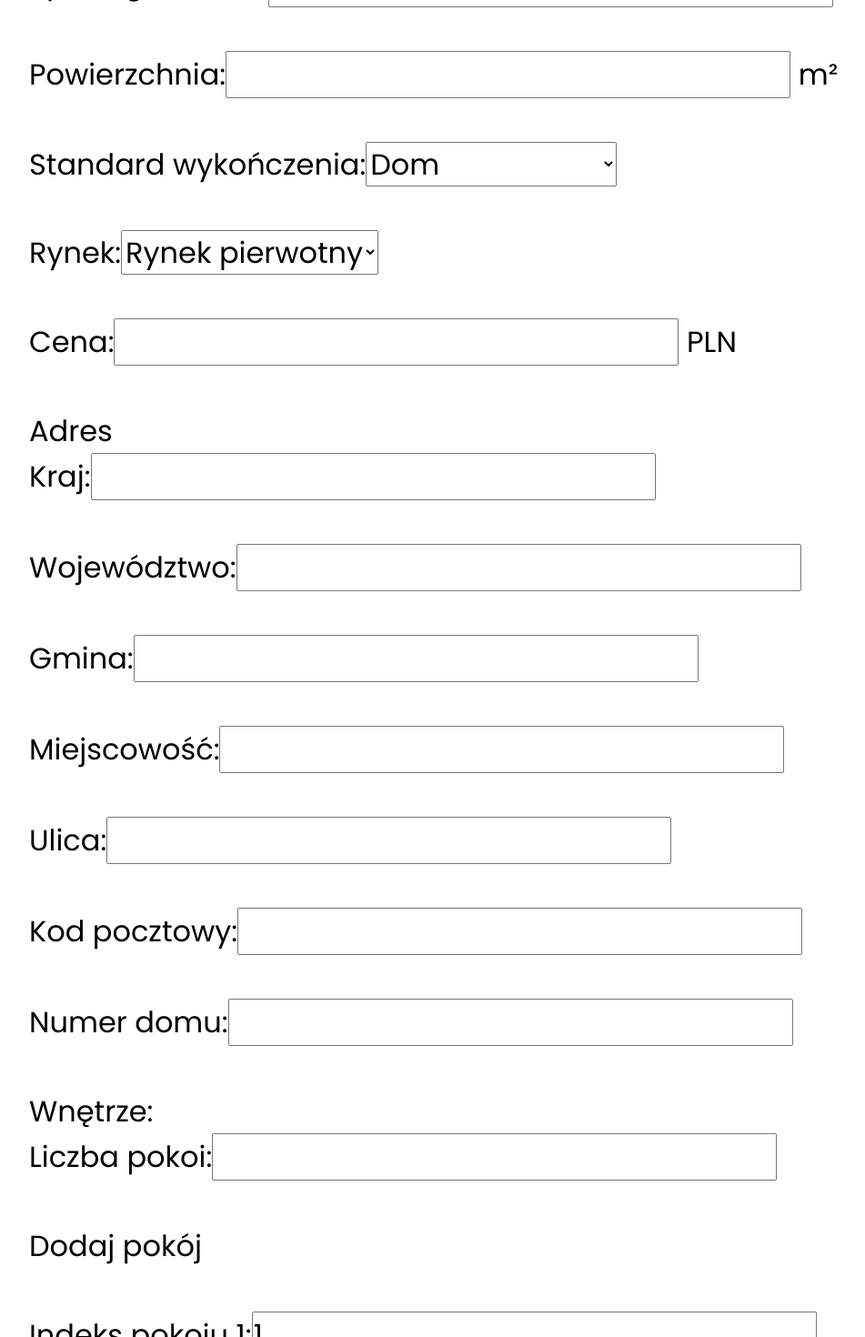
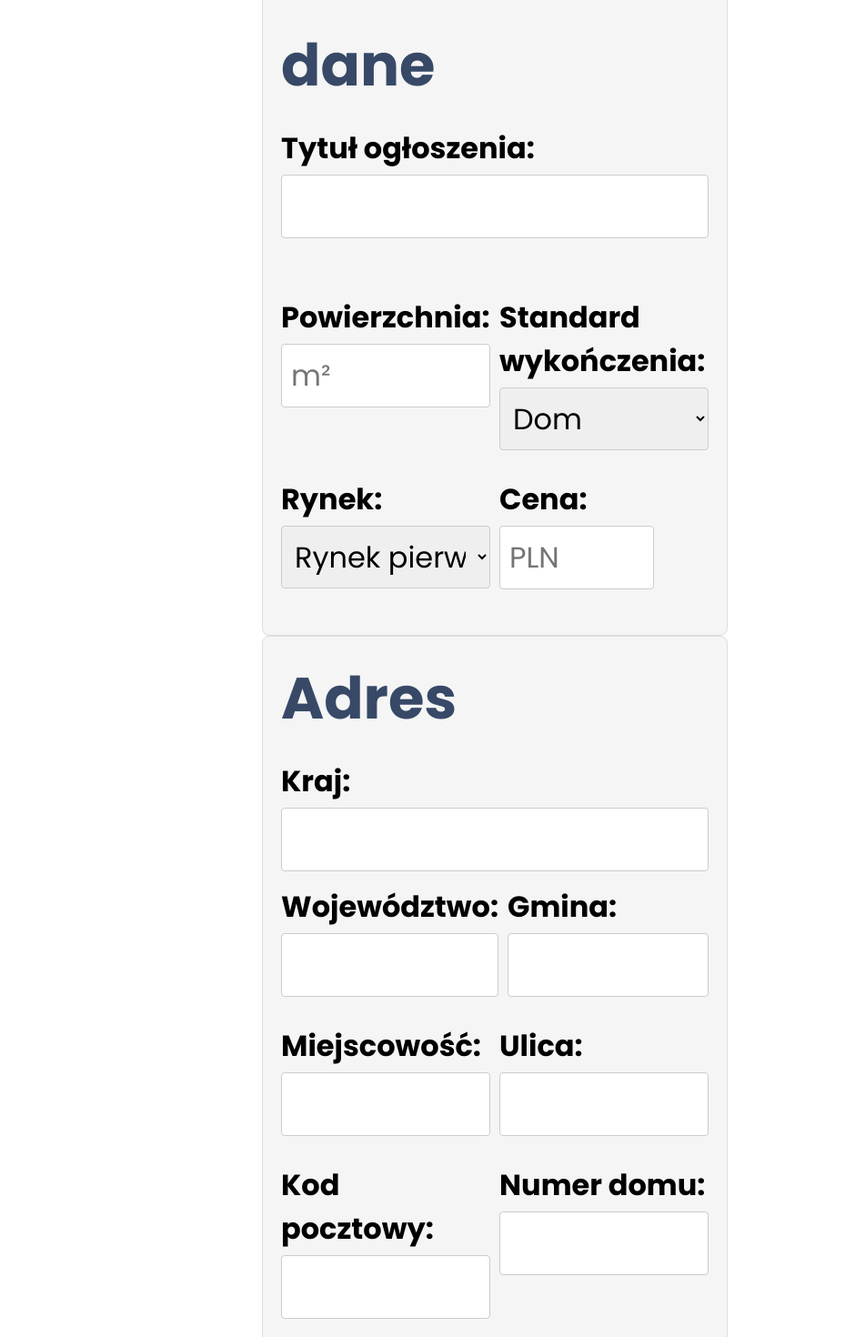
Before and after one commit to StefanSudyk/DATABASE_SOFTWARE_ENGINEERING_PROJECT, a React (Vite) app in the folder client/: page /Dodaj_ogloszenie in a window 1280 px wide. Shown: the part 220-1690 px from the top of the page at 91% size, without its empty margins (96-1047 px from the left). Built offline with nearby package versions, Linux system fonts and the light colour scheme.

Commit message:
Dodaj ogłoszenie HTML+CSS

```diff
--- a/client/src/Components/Pages/Dodaj_ogloszenie/advertisementForm.css
+++ b/client/src/Components/Pages/Dodaj_ogloszenie/advertisementForm.css
@@ -1,31 +1,3 @@
-.form-container{
-
-}
-
-.div-advertisement{
-
-}
-
-.advertisement-paragraph{
-
-}
-
-.form-advertisement-data{
-
-}
-
-.advertisement-label {
-  /* styles for labels */
-}
-
-.advertisement-input {
-  /* styles for inputs */
-}
-
-.advertisement-select {
-  /* styles for select elements */
-}
-
 .popup-notify{
   position: fixed;
   top: 0;
@@ -45,3 +17,116 @@
   max-width: 500px;
   width: 80%;
 }
+
+.form-container {
+  font-family: 'Arial', sans-serif;
+  width: 50%;
+  margin: 0 auto;
+}
+
+.form-advertisement-data {
+  max-width: 100%;
+  margin: 0 auto;
+}
+
+.div-advertisement {
+  padding: 20px;
+  border: 1px solid #ddd;
+  border-radius: 8px;
+  background-color: #f5f5f5;
+}
+
+.advertisement-paragraph {
+  font-size: 2em;
+  font-weight: bold;
+  margin-bottom: 20px;
+  color: #374967;
+}
+
+.advertisement-label {
+  display: block;
+  margin-bottom: 5px;
+  font-weight: bold;
+}
+
+.advertisement-input,
+.advertisement-select {
+  width: 100%;
+  padding: 10px;
+  margin-bottom: 15px;
+  border: 1px solid #ccc;
+  border-radius: 4px;
+}
+
+.flex-container {
+  display: flex;
+  gap: 10px;
+  margin-bottom: 15px;
+}
+.flex-container-mid{
+  display: flex;
+  align-items: center;
+  gap: 10px;
+  margin-bottom: 15px;
+}
+.flex-item-mid{
+  align-items: center;
+  width: calc(50% - 4px);
+}
+.flex-item {
+  flex: 1;
+}
+
+.flex-item input[type="number"] {
+  width: calc(100% );
+}
+
+input[type="number"] + span {
+  display: inline-block;
+  margin-left: 5px;
+}
+
+.advertisement-label[for="title"] {
+  margin-top: 0;
+}
+
+.advertisement-label[for="price"] + .advertisement-input {
+  width: calc(100% - 60px);
+}
+
+.advertisement-label[for="price"] + .advertisement-input + span {
+  display: inline-block;
+  margin-left: 10px;
+}
+.AddRoom{
+  border: 4px solid black;
+  border-radius: 10px;
+}
+
+.infoCheckbox  {
+  content: "";
+  display: inline-block;
+  width: 40px;
+  height: 40px;
+  margin-right: 10px;
+  border: 2px solid #333;
+  border-radius: 4px;
+}
+
+.sendButton {
+  border: 6px solid #374967;
+  border-radius: 10px;
+  width: 300px;
+  height: 80px;
+  font-weight: bold;
+  font-size: 48px;
+  color: #374967;
+  background-color: transparent;
+  transition: color 0.3s, background-color 0.3s, border-color 0.3s;
+}
+
+.sendButton:hover {
+  color: #000;
+  background-color: #374967;
+  border-color: #000;
+}
--- a/client/src/Components/Pages/Dodaj_ogloszenie/advertisementForm.jsx
+++ b/client/src/Components/Pages/Dodaj_ogloszenie/advertisementForm.jsx
@@ -248,70 +248,78 @@ const handleSubmit = async (event) => {
     <div className="form-container">
       <form className='form-advertisement-data' onSubmit={handleSubmit}>
         <div className='div-advertisement'>
-          <p className='advertimest-paragraph'>Podstawowe dane</p>
+          <p className='advertisement-paragraph'>Podstawowe dane</p>
           <label className='advertisement-label' htmlFor="title">Tytuł ogłoszenia:</label>
           <input className='advertisement-input' type="text" name="title" required onChange={(e) => setTitle(e.target.value)} /><br /><br />
 
-          <label className='advertisement-label' htmlFor="area">Powierzchnia:</label>
-          <input className='advertisement-input' type="number" min='0' name="area" required onChange={(e) => setSquareMetrage(e.target.value)} /> m²<br /><br />
-
-          <label className='advertisement-label' htmlFor="standard">Standard wykończenia:</label>
-          <select className='advertisement-select' name="standard" required onChange={(e) => setFinishingStandard(e.target.value)}>
+          <div className="flex-container">
+                <div className="flex-item">
+                    <label className="advertisement-label" htmlFor="area">Powierzchnia:</label>
+                    <input className="advertisement-input" type="number" min="0" name="area" required onChange={(e) => setSquareMetrage(e.target.value)} placeholder='m²'/>
+                </div>
+                <div className="flex-item">
+                    <label className="advertisement-label" htmlFor="standard">Standard wykończenia:</label>
+                    <select className="advertisement-select" name="standard" required onChange={(e) => setFinishingStandard(e.target.value)}>
                         <option value="HOUSE">Dom</option>
                         <option value="TERRACED_HOUSE">Dom szeregowy</option>
                         <option value="APARTMENT">Apartament</option>
                         <option value="OTHER">Inne</option>
-          </select><br /><br />
+                    </select>
+                </div>
+            </div>
 
-          <label className='advertisement-label' htmlFor="market">Rynek:</label>
-          <select className='advertisement-select' name="market"
-          required onChange={(e) => setMarket(e.target.value)}>
+            <div className="flex-container">
+                <div className="flex-item">
+                    <label className="advertisement-label" htmlFor="market">Rynek:</label>
+                    <select className="advertisement-select" name="market" required onChange={(e) => setMarket(e.target.value)}>
                         <option value="primary">Rynek pierwotny</option>
                         <option value="secondary">Rynek wtórny</option>
-          </select><br /><br />
-
-          <label className='advertisement-label' htmlFor="price">Cena:</label>
-          <input className='advertisement-input' type="number" name="price"
-          required onChange={(e) => setPrice(e.target.value)} /> PLN
-          <br /><br />
+                    </select>
+                </div>
+                <div className="flex-item">
+                    <label className="advertisement-label" htmlFor="price">Cena:</label>
+                    <input className="advertisement-input" type="number" name="price" required onChange={(e) => setPrice(e.target.value)} placeholder='PLN'/>
+                </div>
+            </div>
       </div>
       <div className='div-advertisement'>
-        <p className='advertimest-paragraph'>Adres</p>
+      <p className="advertisement-paragraph">Adres</p>
 
-        <label className='advertisement-label' htmlFor="country">Kraj:</label>
-        <input className='advertisement-input' type="text" name="country"
-        required onChange={(e) => setCountry(e.target.value)}
-        /><br /><br />
+      <label className="advertisement-label" htmlFor="country">Kraj:</label>
+      <input className="advertisement-input" type="text" name="country" required onChange={(e) => setCountry(e.target.value)} />
 
-        <label className='advertisement-label' htmlFor="province">Województwo:</label>
-        <input className='advertisement-input' type="text" name="province"
-        required onChange={(e) => setRegion(e.target.value)} />
-        <br /><br />
+      <div className="flex-container">
+          <div className="flex-item">
+              <label className="advertisement-label" htmlFor="province">Województwo:</label>
+              <input className="advertisement-input" type="text" name="province" required onChange={(e) => setRegion(e.target.value)} />
+          </div>
+          <div className="flex-item">
+              <label className="advertisement-label" htmlFor="commune">Gmina:</label>
+              <input className="advertisement-input" type="text" name="commune" required onChange={(e) => setDistrict(e.target.value)} />
+          </div>
+      </div>
 
-        <label className='advertisement-label' htmlFor="commune">Gmina:</label>
-        <input className='advertisement-input' type="text" name="commune"
-        required onChange={(e) => setDistrict(e.target.value)} />
-        <br /><br />
+      <div className="flex-container">
+          <div className="flex-item">
+              <label className="advertisement-label" htmlFor="city">Miejscowość:</label>
+              <input className="advertisement-input" type="text" name="city" required onChange={(e) => setLocality(e.target.value)} />
+          </div>
+          <div className="flex-item">
+              <label className="advertisement-label" htmlFor="street">Ulica:</label>
+              <input className="advertisement-input" type="text" name="street" required onChange={(e) => setStreet(e.target.value)} />
+          </div>
+      </div>
 
-        <label className='advertisement-label' htmlFor="city">Miejscowość:</label>
-        <input className='advertisement-input' type="text" name="city"
-        required onChange={(e) => setLocality(e.target.value)} />
-        <br /><br />
-
-        <label className='advertisement-label' htmlFor="street">Ulica:</label>
-        <input className='advertisement-input' type="text" name="street"
-        required onChange={(e) => setStreet(e.target.value)} />
-        <br /><br />
-
-        <label className='advertisement-label' htmlFor="postal_code">Kod pocztowy:</label>
-        <input className='advertisement-input' type="text" name="postal_code" required onChange={(e) =>
-        setPostalCode(e.target.value)}
-        /><br /><br />
-
-        <label className='advertisement-label' htmlFor="house_number">Numer domu:</label>
-        <input className='advertisement-input' type="text" name="house_number"
-        required onChange={(e) => setHouseNumber(e.target.value)}
-        /><br /><br />
+      <div className="flex-container">
+          <div className="flex-item">
+              <label className="advertisement-label" htmlFor="postal_code">Kod pocztowy:</label>
+              <input className="advertisement-input" type="text" name="postal_code" required onChange={(e) => setPostalCode(e.target.value)} />
+          </div>
+          <div className="flex-item">
+              <label className="advertisement-label" htmlFor="house_number">Numer domu:</label>
+              <input className="advertisement-input" type="text" name="house_number" required onChange={(e) => setHouseNumber(e.target.value)} />
+          </div>
+      </div>
 
       {/*
         <label className='advertisement-label' htmlFor="coordinates">Koordynaty:</label>
@@ -323,33 +331,43 @@ const handleSubmit = async (event) => {
       </div>
 
       <div className="div-advertisement">
-        <p className='advertimest-paragraph'>Wnętrze:</p>
+        <p className='advertisement-paragraph'>Wnętrze</p>
 
         <label className='advertisement-label' htmlFor="rooms">Liczba pokoi:</label>
         <input className='advertisement-input' type="number" min='0' name="rooms"
         required onChange={(e) => setNrRooms(e.target.value)} />
         <br /><br />
 
-        <button type="button" onClick={() => setRooms([...rooms, { index: rooms.length + 1, metrage: "" }])}>
-        Dodaj pokój</button><br /><br />
-
         {rooms.map((room, i) => (
           <div key={i}>
+        <div className="flex-container">
+
+
+            <div className="flex-item">
               <label className='advertisement-label' htmlFor={`room_index_${i}`}>Indeks pokoju {i + 1}:</label>
               <input className='advertisement-input' type="number" min='1' name={`room_index_${i}`} value={room.index}
               required readOnly /><br /><br />
-
+            </div>
+            <div className="flex-item">
               <label className='advertisement-label' htmlFor={`room_metrage_${i}`}>Metraż pokoju {i + 1}:</label>
               <input className='advertisement-input' type="number" min='0' step="0.01" name={`room_metrage_${i}`} value={room.metrage}
-          required onChange={(e) => handleRoomMetrageChange(e, i)} /> m²<br /><br />
+              required onChange={(e) => handleRoomMetrageChange(e, i)} placeholder='m²'/> <br /><br />
+            </div>
+          </div>
         </div>
       ))}
-
+            <button type="button" className="AddRoom"onClick={() => setRooms([...rooms, { index: rooms.length + 1, metrage: "" }])}>
+              Dodaj pokój</button><br /><br />
+      </div>
+      <div className="div-advertisement">
+        <div className="flex-container">
+          <div className="flex-item">
             <label className='advertisement-label' htmlFor="bathrooms">Ilość łazienek:</label>
             <input className='advertisement-input' type="number" min='0' name="bathrooms"
             required onChange={(e) => setNrBathrooms(e.target.value)} />
             <br /><br />
-
+          </div>
+          <div className="flex-item">
             <label className='advertisement-label' htmlFor="heating">Rodzaj ogrzewania:</label>
             <select className='advertisement-select' name="heating" required onChange={(e) => setTypeOfHeating(e.target.value)}>
               <option value="">Wybierz</option>
@@ -361,7 +379,10 @@ const handleSubmit = async (event) => {
               <option value="ELECTRIC_HEATING">Elektryczne</option>
               <option value="SOLAR_PANELS">Fotowoltaika(Panele Słoczneczne)</option>
             </select><br /><br />
-
+          </div>
+        </div>
+        <div className="flex-container">
+          <div className="flex-item">
             <label className='advertisement-label' htmlFor="condition">Stan:</label>
             <select className='advertisement-select' name="condition" required onChange={(e) => setConditionInside(e.target.value)}>
               <option value="">Wybierz</option>
@@ -372,92 +393,124 @@ const handleSubmit = async (event) => {
               <option value="FINISHING_WORKS">Prace wykończeniowe</option>
               <option value="FINISHED">Gotowe do zamieszkania</option>
             </select><br /><br />
-
+          </div>
+          <div className="flex-item">
             <label className='advertisement-label' htmlFor="basement">Piwnica:</label>
             <select className='advertisement-select' name="basement"
             required onChange={(e) => setBasement(e.target.value)}>
               <option value="1">Tak</option>
               <option value="0">Nie</option>
             </select><br /><br />
-
+          </div>
+        </div>
+        <div className="flex-container">
+          <div className="flex-item">
             <label className='advertisement-label' htmlFor="nr_balconies">Liczba balkonów:</label>
             <input className='advertisement-input' type="number" min='0' name="nr_balconies"
             required onChange={(e) => setNrBalconies(e.target.value)} />
             <br /><br />
-
+          </div>
+          <div className="flex-item">
             <label className='advertisement-label' htmlFor="attic">Strych:</label>
             <select className='advertisement-select' name="attic"
             required onChange={(e) => setAttic(e.target.value)}>
               <option value="1">Tak</option>
               <option value="0">Nie</option>
             </select><br /><br />
-
+          </div>
+        </div>
+        <div className="flex-container">
+          <div className="flex-item">
             <label className='advertisement-label' htmlFor="floors">Ilość pięter:</label>
             <input className='advertisement-input' type="number" min='0' name="floors"
             required onChange={(e) => setNrFloors(e.target.value)} />
             <br /><br />
-
+          </div>
+          <div className="flex-item">
             <label className='advertisement-label' htmlFor="garages">Ilość garaży:</label>
             <input className='advertisement-input' type="number" min='0' name="garages"
             required onChange={(e) => setNrGarages(e.target.value)} />
             <br /><br />
-
+          </div>
+        </div>
+        <div className="flex-container">
+          <div className="flex-item">
             <label className='advertisement-label' htmlFor="bicycleRack">Stojak na rowery:</label>
             <select className='advertisement-select' name="bicycleRack" required onChange={(e) => setBicycleRack(e.target.value)}>
               <option value="1">Tak</option>
               <option value="0">Nie</option>
             </select><br /><br />
-
+          </div>
+          <div className="flex-item">
             <label className='advertisement-label' htmlFor="carParkingSpace">Miejsce parkingowe:</label>
             <select className='advertisement-select' name="carParkingSpace" required onChange={(e) => setCarParkingSpace(e.target.value)}>
               <option value="1">Tak</option>
               <option value="0">Nie</option>
             </select><br /><br />
           </div>
+        </div>
+      </div>
 
       <div className="div-advertisement-container">
+      <div className="div-advertisement">
+
         <p className='advertisement-paragraph'>Informacje dodatkowe:</p>
           <label className='advertisement-label' htmlFor="description">Opis: </label>
           <input className='advertisement-input' type="text" name="description"
-        required onChange={(e) => setDescription(e.target.value)}
+          required onChange={(e) => setDescription(e.target.value)} placeholder='max 200 znaków'
           /><br /><br />
-
+        <div className="flex-container">
           <label className='advertisement-label' htmlFor="showAdditionalInfo">Dodaj dodatkowe informacje:</label>
-      <input type="checkbox" id="showAdditionalInfo" name="showAdditionalInfo"
+          <input type="checkbox" className='infoCheckbox' id="showAdditionalInfo" name="showAdditionalInfo"
           onChange={() => setShowAdditionalInfo(!showAdditionalInfo)} />
-
+        </div>
+      </div>
       {showAdditionalInfo && (
         <div className="div-advertisement">
 
+        <div className="flex-container">
+          <div className="flex-item">
+            <label className='advertisement-label' htmlFor="shopDistance">Odległość od sklepu:</label>
+            <input className='advertisement-input' type="number" min='0' name="shopDistance"
+            onChange={(e) => setShopDistance(e.target.value)} placeholder='w metrach'/>
+            <br /><br />
+          </div>
+          <div className="flex-item">
+            <label className='advertisement-label' htmlFor="parkDistance">Odległość od parku:</label>
+            <input className='advertisement-input' type="number" min='0' name="parkDistance"
+            onChange={(e) => setParkDistance(e.target.value)} placeholder='w metrach'/>
+            <br /><br />
+          </div>
+        </div>
+        <div className="flex-container">
+          <div className="flex-item">
+            <label className='advertisement-label' htmlFor="playgroundDistance">Odległość od placu zabaw:</label>
+            <input className='advertisement-input' type="number" min='0' name="playgroundDistance"
+            onChange={(e) => setPlaygroundDistance(e.target.value)} placeholder='w metrach'/>
+            <br /><br />
+          </div>
+          <div className="flex-item">
+            <label className='advertisement-label' htmlFor="kindergardenDistance">Odległość od przedszkola:</label>
+            <input className='advertisement-input' type="number" min='0' name="kindergardenDistance"
+            onChange={(e) => setKindergardenDistance(e.target.value)} placeholder='w metrach'/>
+            <br /><br />
+          </div>
+        </div>
+        <div className="flex-container-mid">
+          <div className="flex-item-mid">
 
-        <label className='advertisement-label' htmlFor="shopDistance">Odległość od sklepu (metry):</label>
-        <input className='advertisement-input' type="number" min='0' name="shopDistance"
-        onChange={(e) => setShopDistance(e.target.value)} />
+            <label className='advertisement-label' htmlFor="schoolDistance">Odległość od szkoły:</label>
+            <input className='advertisement-input' type="number" min='0' name="schoolDistance"
+            onChange={(e) => setSchoolDistance(e.target.value)} placeholder='w metrach'/>
+
             <br /><br />
 
-        <label className='advertisement-label' htmlFor="parkDistance">Odległość od parku (metry):</label>
-        <input className='advertisement-input' type="number" min='0' name="parkDistance"
-        onChange={(e) => setParkDistance(e.target.value)} />
-        <br /><br />
-
-        <label className='advertisement-label' htmlFor="playgroundDistance">Odległość od placu zabaw (metry):</label>
-        <input className='advertisement-input' type="number" min='0' name="playgroundDistance"
-        onChange={(e) => setPlaygroundDistance(e.target.value)} />
-        <br /><br />
-
-        <label className='advertisement-label' htmlFor="kindergardenDistance">Odległość od przedszkola (metry):</label>
-        <input className='advertisement-input' type="number" min='0' name="kindergardenDistance"
-         onChange={(e) => setKindergardenDistance(e.target.value)} />
-        <br /><br />
-
-        <label className='advertisement-label' htmlFor="schoolDistance">Odległość od szkoły (metry):</label>
-        <input className='advertisement-input' type="number" min='0' name="schoolDistance"
-         onChange={(e) => setSchoolDistance(e.target.value)} />
-        <br /><br />
+          </div>
+        </div>
         </div>
         )}
       </div>
-
+      <div className="div-advertisement">
       <p className='advertisement-paragraph'>Multimedia</p>
 
       <input type="file" required onChange={handleImageChange} />
@@ -471,16 +524,16 @@ const handleSubmit = async (event) => {
 
       <button type="button" onClick={addImage}>Dodaj zdjęcie</button><br /><br />
       */}
+      </div>
 
-      <p className='advetimest-paragraph'>Dodatkowe:</p>
-      <label>Dodaj promowanie oferty:</label>
-      <input type="checkbox" name="promotion" value="1" onChange={(e) => setSponsored(e.target.checked)} />
-      <br /><br />
+      <label className='advertisement-label'>Dodaj promowanie oferty</label>
+      <input type="checkbox" className='infoCheckbox' name="promotion" value="1" onChange={(e) => setSponsored(e.target.checked)} />
 
-      <label>Akceptuje regulamin strony:</label>
-      <input type="checkbox" name="agreement" required /><br /><br />
 
-      <button type="submit">Wyślij</button>
+      <label className='advertisement-label'>Akceptuje regulamin strony</label>
+      <input type="checkbox" className='infoCheckbox' name="agreement" required /><br /><br />
+
+      <button type="submit" className='sendButton'>Wyślij</button>
 
       {showPopup && (
       <div className="popup-notify">
```
Lines whose indentation alone changed are shown as unchanged.
